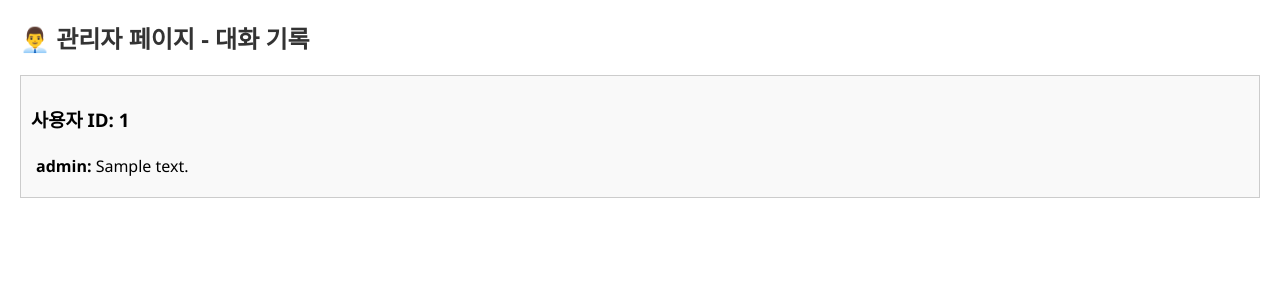
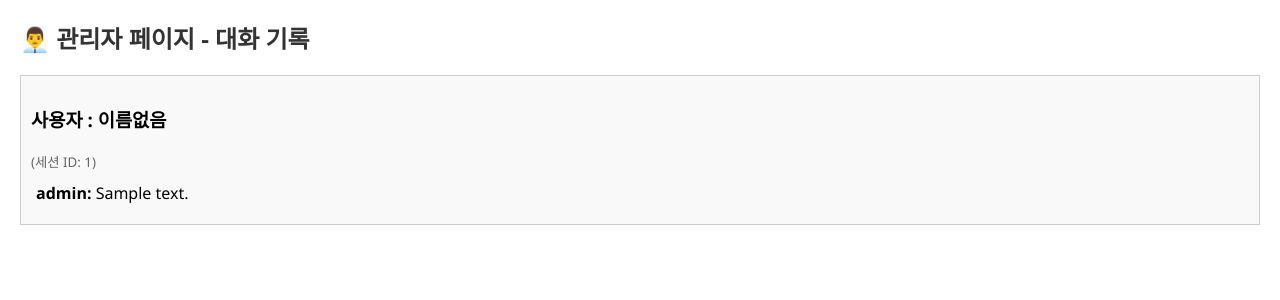
Before and after one commit to minheok/Nasky, a Flask app: template templates/admin.html in a window 1280 px wide. Shown: the top 300 px of the page. Run offline with Flask 3, Linux system fonts and the light colour scheme; the template is opened without the code that fills it: most values are stand-ins (such as "Sample title", 1, 10 or a date in 2020); parts of the project's set-up code (start-up, migrations or seed data) failed here and were passed over.

Commit message:
Fix : show_name_8

```diff
--- a/app.py
+++ b/app.py
@@ -26,6 +26,9 @@ file_knowledge = extract_texts_from_folder(data_folder)
 
 # 사용자별 대화 기록 저장용 딕셔너리 (서버가 실행되는 동안만 유지)
 chat_histories = {}
+
+# 사용자 이름 저장용 딕셔너리
+usernames = {}
 
 # 전체 대화 로그 저장 파일
 LOG_FILE = "chat_logs.json"
@@ -80,10 +83,15 @@ def ask():
                 "- 항상 개념 설명 → 예시 → 질문 유도로 답변할 것"
             )
           }]
+
+          # 사용자 이름도 저장
+        usernames[session_id] = session.get("username", "이름없음")
+
         # "" 안에 내용을 어떻게 구성하냐에 따라 챗봇의 답변을 유도할 수 있다.
 
     # 사용자 메시지를 대화 기록에 추가
     chat_histories[session_id].append({"role": "user", "content": user_message})
+
 
     # OpenAI API로 대답 생성
     response = client.chat.completions.create(
@@ -120,7 +128,17 @@ def admin():
             logs = json.load(f)
     else:
         logs = []
-    return render_template("admin.html", all_histories=chat_histories)
+
+    all_logs = []
+    for session_id, messages in chat_histories.items():
+        name = usernames.get(session_id, "이름없음")
+        all_logs.append({
+            "session_id": session_id,
+            "username": name,
+            "messages": messages
+        })
+
+    return render_template("admin.html", all_histories=chat_histories, usernames=usernames)
 
 @app.route("/name", methods=["GET", "POST"])
 def name_input():
@@ -129,6 +147,10 @@ def name_input():
         if user_name:
             session["username"] = user_name        #저장할 때와 검사할 때 유저네임을 통일 시켜줘야함
             session["session_id"] = str(uuid4())  # 이름 입력 후 session_id도 생성
+
+            # 이름을 usernames 딕셔너리에 저장
+            usernames[session["session_id"]] = user_name
+
             return redirect("/")  # 이름 입력 후 메인 페이지로 이동
     return render_template("name.html")  # 이름 입력 폼 렌더링
 
--- a/templates/admin.html
+++ b/templates/admin.html
@@ -34,7 +34,8 @@
 
   {% for session_id, history in all_histories.items() %}
     <div class="user-section">
-      <h3>사용자 ID: {{ session_id }}</h3>
+      <h3>사용자 : {{ usernames[session_id] if session_id in usernames else '이름없음'}}</h3>
+      <small style="color: #666;">(세션 ID: {{ session_id }})</small>
       <div>
         {% for entry in history %}
           {% if entry.role != 'system' %}
```
